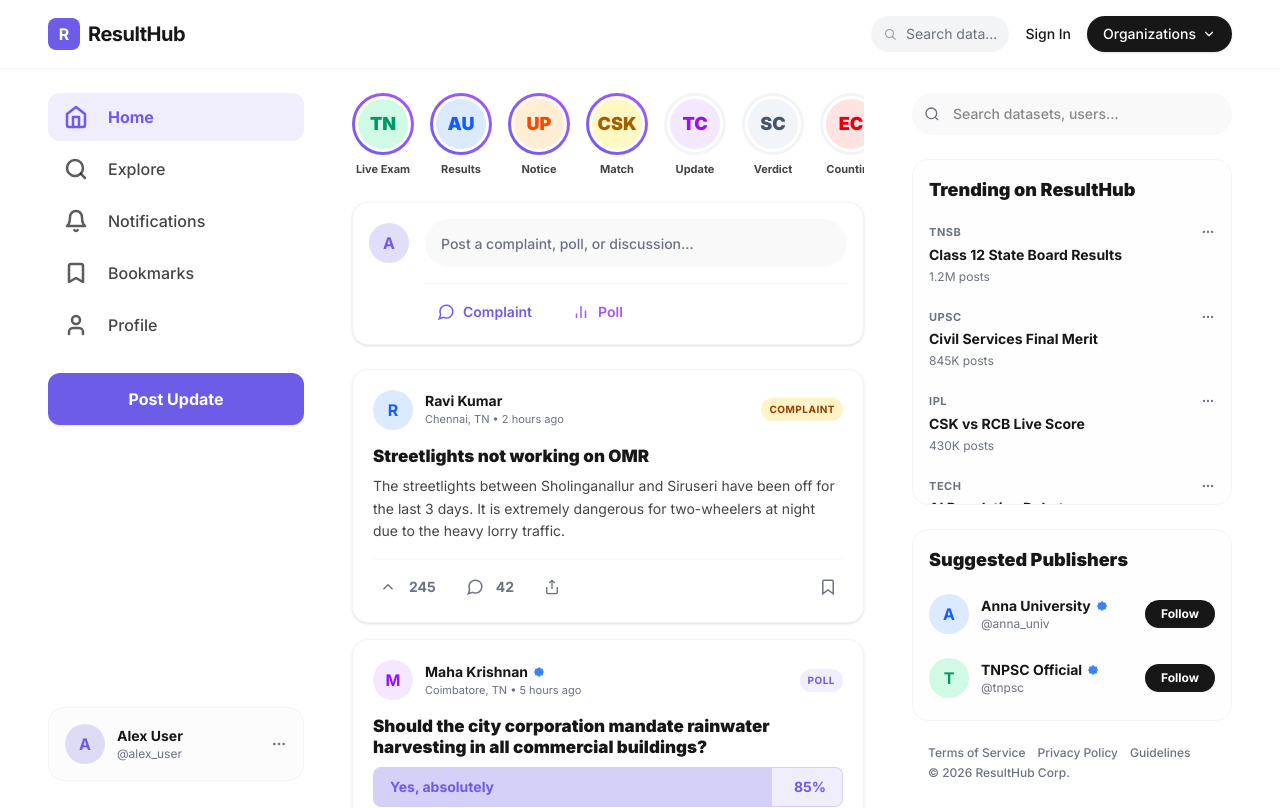
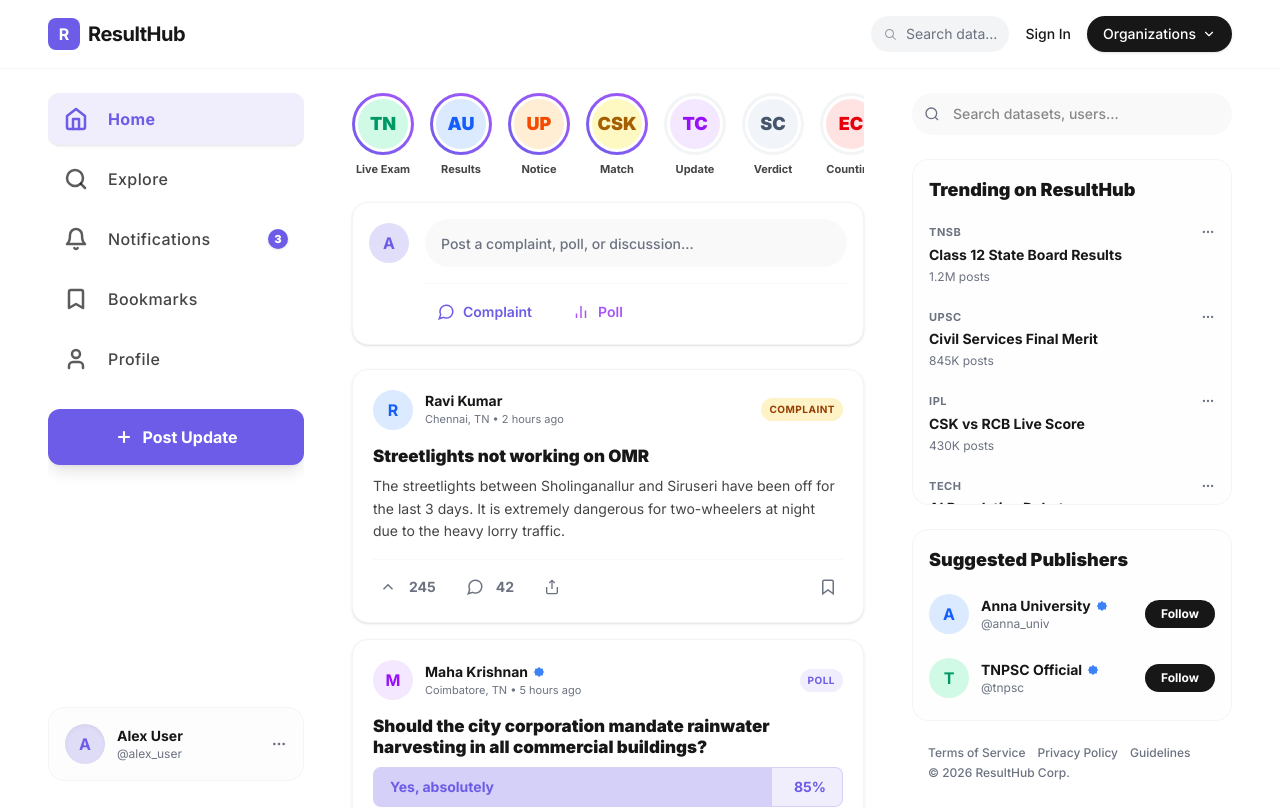
Before and after one commit to Faiz-7716/ResultPublisherwEB, a Next.js app: page / in a window 1280 px wide. Shown: the top 808 px of the page. Built offline with nearby package versions, Linux system fonts and the light colour scheme.

Commit message:
feat: hooked up CreatePostModal to LeftSidebar, added notification badge and hover animations

```diff
--- a/src/components/feed/LeftSidebar.tsx
+++ b/src/components/feed/LeftSidebar.tsx
@@ -2,9 +2,12 @@
 
 import Link from "next/link";
 import { usePathname } from "next/navigation";
+import { useState } from "react";
+import CreatePostModal from "./CreatePostModal";
 
 export default function LeftSidebar() {
   const pathname = usePathname();
+  const [isPostModalOpen, setIsPostModalOpen] = useState(false);
 
   const navLinks = [
     {
@@ -20,6 +23,7 @@ export default function LeftSidebar() {
     {
       label: "Notifications",
       href: "/notifications",
+      badge: 3, // Mock unread count
       icon: <svg width="24" height="24" viewBox="0 0 24 24" fill="none" stroke="currentColor" strokeWidth="2.5" strokeLinecap="round" strokeLinejoin="round"><path d="M6 8a6 6 0 0 1 12 0c0 7 3 9 3 9H3s3-2 3-9"/><path d="M10.3 21a1.94 1.94 0 0 0 3.4 0"/></svg>
     },
     {
@@ -35,49 +39,69 @@ export default function LeftSidebar() {
   ];
 
   return (
+    <>
       <aside className="sticky top-[88px] flex-col gap-6 hidden lg:flex h-[calc(100vh-88px)] w-64 overflow-y-auto hide-scrollbar pb-6">
 
         {/* Navigation */}
-      <nav className="flex flex-col gap-1">
+        <nav className="flex flex-col gap-2">
           {navLinks.map((link) => {
             const isActive = pathname === link.href;
             return (
               <Link
                 key={link.label}
                 href={link.href}
-              className={`flex items-center gap-5 px-4 py-3 rounded-xl transition-all ${
+                className={`group flex items-center justify-between px-4 py-3.5 rounded-xl transition-all duration-300 hover:translate-x-1 ${
                   isActive
-                  ? "bg-primary/10 text-primary font-bold"
-                  : "text-foreground/80 hover:bg-muted font-medium"
+                    ? "bg-primary/10 text-primary font-bold shadow-sm"
+                    : "text-foreground/80 hover:bg-muted font-medium hover:text-foreground"
                 }`}
               >
-              <div className={isActive ? "text-primary" : "text-foreground/70"}>
+                <div className="flex items-center gap-5">
+                  <div className={`transition-transform duration-300 group-hover:scale-110 ${isActive ? "text-primary" : "text-foreground/70 group-hover:text-primary"}`}>
                     {link.icon}
                   </div>
-              <span className="text-[16px]">{link.label}</span>
+                  <span className="text-[16px] tracking-wide">{link.label}</span>
+                </div>
+
+                {/* Notification Badge */}
+                {link.badge && (
+                  <div className="bg-primary text-white text-[11px] font-black w-5 h-5 flex items-center justify-center rounded-full animate-in zoom-in shadow-sm">
+                    {link.badge}
+                  </div>
+                )}
               </Link>
             );
           })}
         </nav>
 
         {/* Action Button */}
-      <button className="w-full bg-primary text-white font-bold py-3.5 rounded-xl shadow-sm hover:bg-primary/90 transition-all active:scale-[0.98]">
+        <button
+          onClick={() => setIsPostModalOpen(true)}
+          className="w-full bg-primary text-white font-bold py-4 rounded-xl shadow-lg hover:shadow-primary/30 hover:bg-primary/90 transition-all duration-300 hover:-translate-y-0.5 active:translate-y-0 flex items-center justify-center gap-2"
+        >
+          <svg width="20" height="20" viewBox="0 0 24 24" fill="none" stroke="currentColor" strokeWidth="2.5"><line x1="12" y1="5" x2="12" y2="19"></line><line x1="5" y1="12" x2="19" y2="12"></line></svg>
           Post Update
         </button>
 
         <div className="mt-auto">
-        <div className="bg-muted/30 border border-muted p-4 rounded-2xl flex items-center gap-3 cursor-pointer hover:bg-muted/50 transition-colors">
-          <div className="w-10 h-10 rounded-full bg-primary/20 flex items-center justify-center text-primary font-bold">
+          <div className="bg-muted/20 border border-muted p-4 rounded-2xl flex items-center gap-3 cursor-pointer hover:bg-muted/60 transition-all duration-300 hover:shadow-sm">
+            <div className="w-10 h-10 rounded-full bg-primary/20 flex items-center justify-center text-primary font-bold shadow-inner">
               A
             </div>
             <div className="flex-1 overflow-hidden">
-             <h4 className="font-bold text-sm truncate">Alex User</h4>
+               <h4 className="font-bold text-sm truncate group-hover:text-primary transition-colors">Alex User</h4>
                <p className="text-xs text-muted-foreground truncate">@alex_user</p>
             </div>
             <svg width="16" height="16" viewBox="0 0 24 24" fill="none" stroke="currentColor" strokeWidth="2" className="text-muted-foreground"><circle cx="12" cy="12" r="1"></circle><circle cx="19" cy="12" r="1"></circle><circle cx="5" cy="12" r="1"></circle></svg>
           </div>
         </div>
+      </aside>
 
-    </aside>
+      <CreatePostModal
+        isOpen={isPostModalOpen}
+        onClose={() => setIsPostModalOpen(false)}
+        defaultType="UPDATE"
+      />
+    </>
   );
 }
```
Lines whose indentation alone changed are shown as unchanged.
